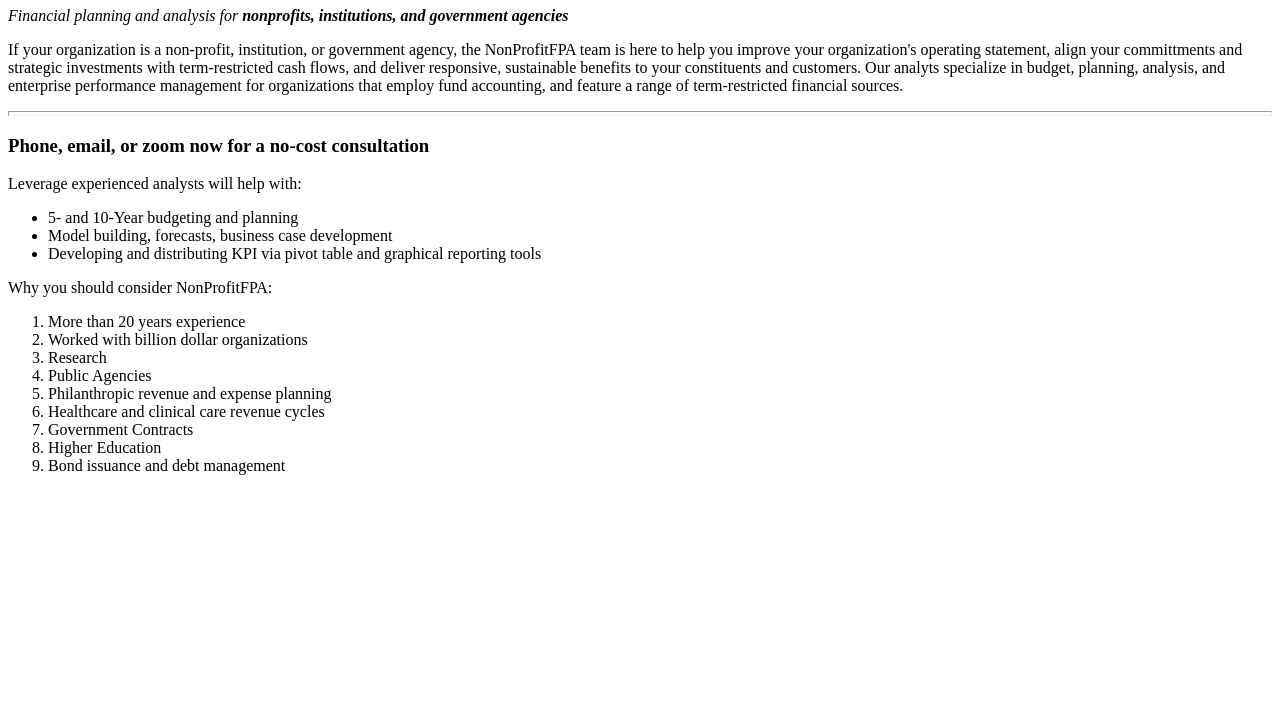
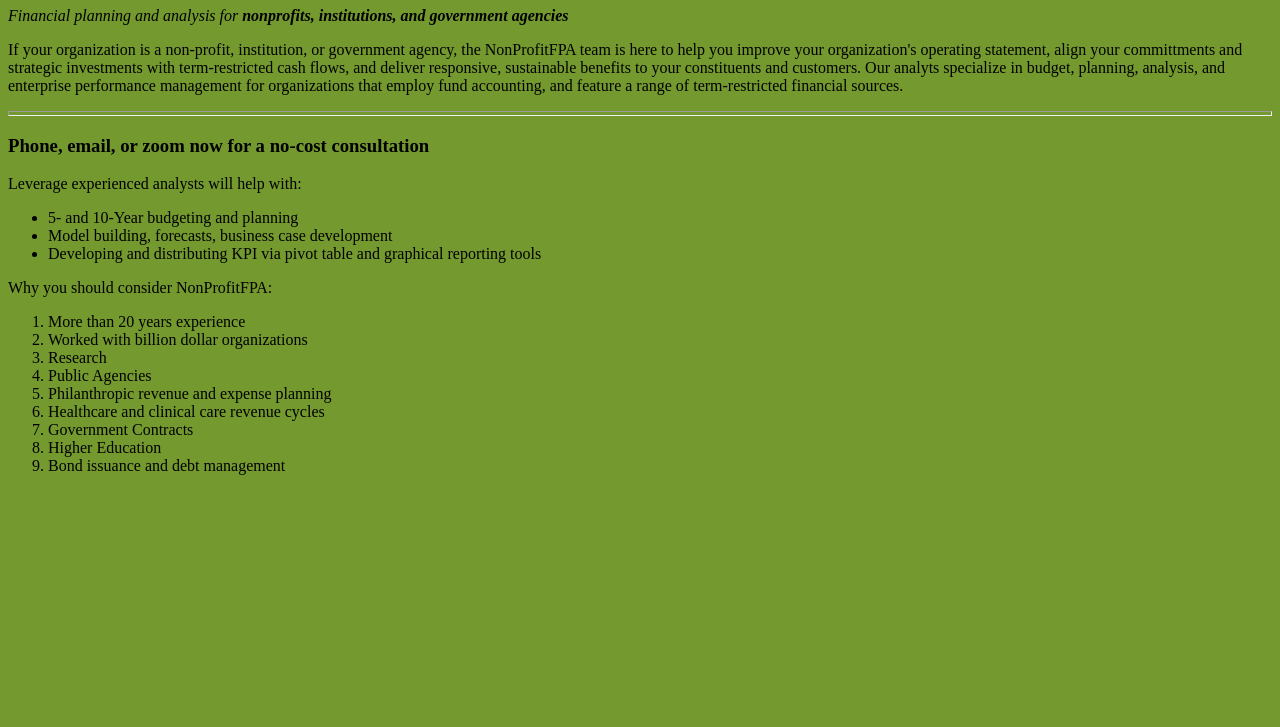
Before and after one commit to paulcassidy12/testSite012, a plain HTML site: page index.html in a window 1280 px wide. Shown: the part 73-800 px from the top of the page. Drawn offline with Linux system fonts and the light colour scheme.

Commit message:
Update index.html

```diff
--- a/index.html
+++ b/index.html
@@ -4,7 +4,12 @@
     <meta charset="utf-8">
     <title>nonProfitFPA.com </title>
   </head>
-  <body background-color: #74992e;>
+  <body>
+    <style>
+      body {
+      background-color: #74992e;
+      }
+    </style>
 <h1>nonprofitFPA.com</h1>
 <p><em>Financial planning and analysis
 for <strong> nonprofits, institutions, and government agencies</em></p>
```
